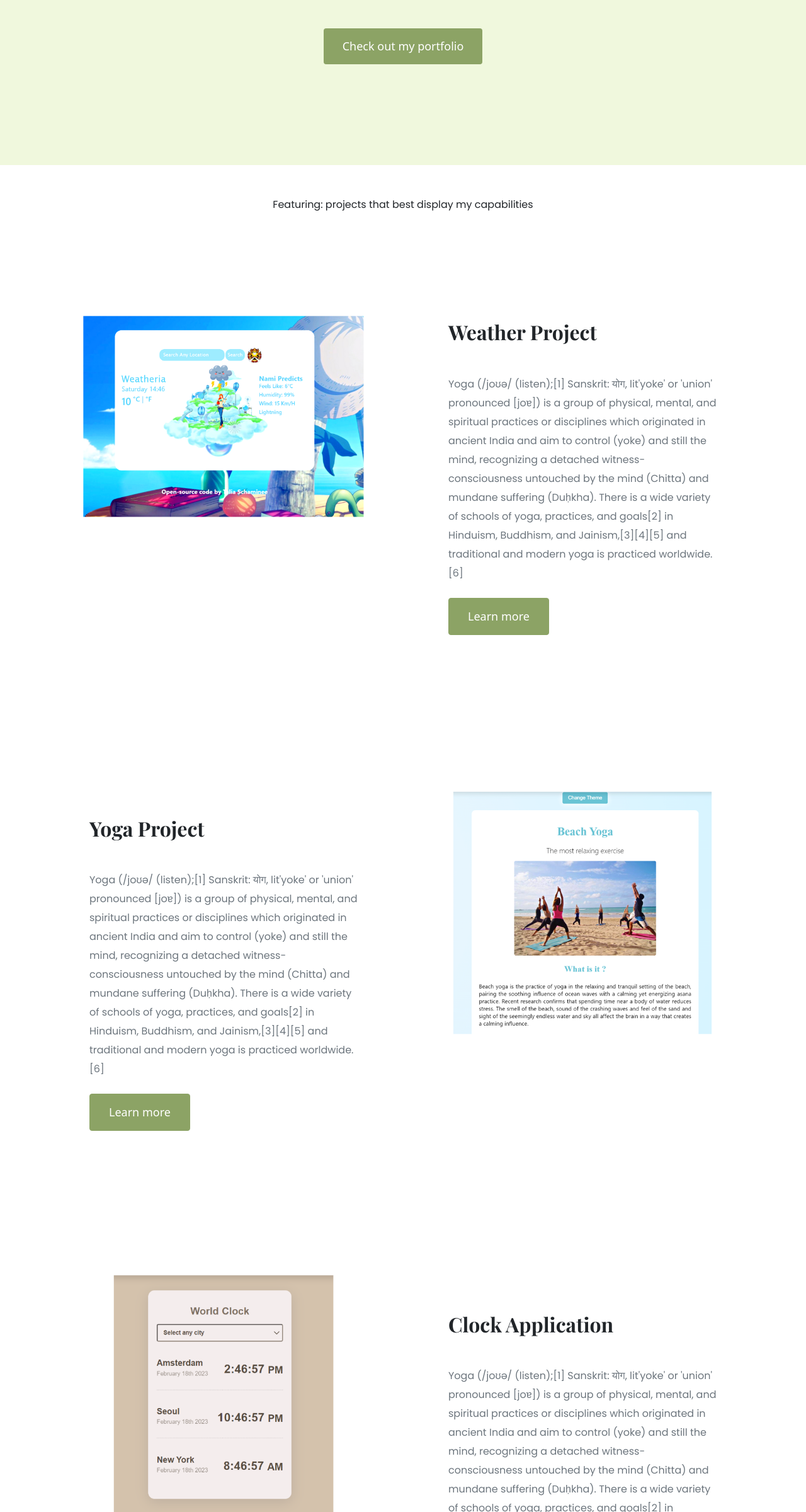
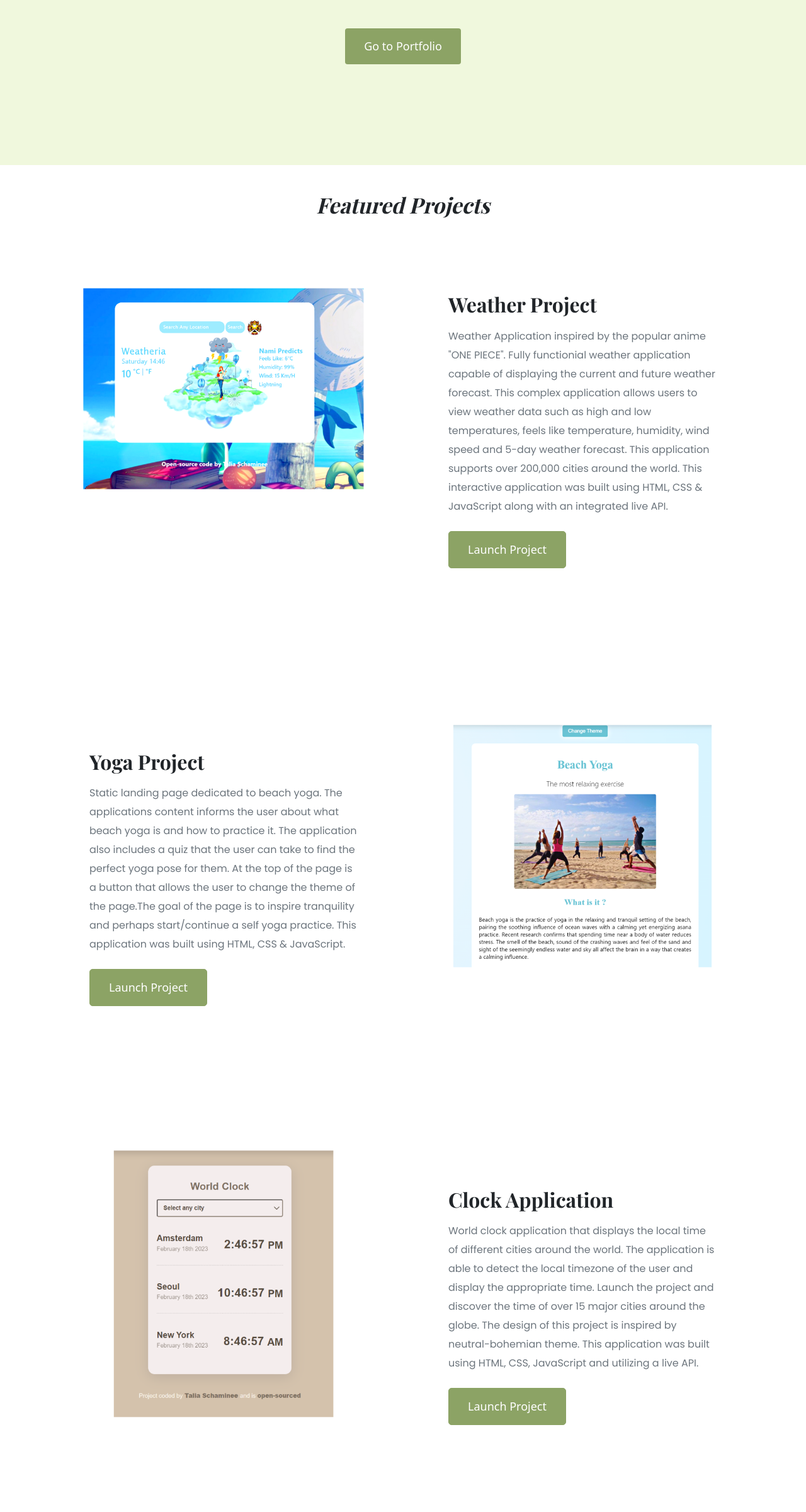
Before and after one commit to TaliaSchaminee/Talia-portfolio, a plain HTML site: page index.html in a window 1280 px wide. Shown: the part 400-2800 px from the top of the page at 63% size. Drawn offline with nearby package versions, Linux system fonts and the light colour scheme; a web font is replaced by a local one.

Commit message:
updated content on index , contact, about and work page

```diff
--- a/index.html
+++ b/index.html
@@ -67,36 +67,46 @@
     </nav>
 
     <div class="hero">
-      <p>Hello, I am</p>
+      <p>👋Hello, I am</p>
       <h1>Talia Schaminee</h1>
       <h2 class="mb-5">Front-end developer based in Europe</h2>
       <div>
-        <a href="#" class="btn btn-primary"> Check out my portfolio</a>
+        <a href="#" class="btn btn-primary"> Go to Portfolio</a>
       </div>
     </div>
-    <p class="text-center m-5">
-      Featuring: projects that best display my capabilities
-    </p>
+    <div class="container">
+      <p class="text-center mt-5 mb-1 below-hero">Featured Projects</p>
+    </div>
     <div class="container">
       <div class="row">
         <div class="col d-none d-lg-block">
-          <img src="images/weather_app.png" class="img-fluid" />
+          <img
+            src="images/weather_app.png"
+            class="img-fluid index-img"
+            alt="Weather Application inspired by anime ONE PIECE character Nami"
+          />
         </div>
         <div class="col">
           <div class="project-description mb-5">
-            <h2 class="mb-5">Weather Project</h2>
+            <h2 class="mb-3">Weather Project</h2>
             <p class="mb-4 text-muted">
-              Yoga (/joʊə/ (listen);[1] Sanskrit: योग, lit'yoke' or 'union'
-              pronounced [joɐ]) is a group of physical, mental, and spiritual
-              practices or disciplines which originated in ancient India and aim
-              to control (yoke) and still the mind, recognizing a detached
-              witness-consciousness untouched by the mind (Chitta) and mundane
-              suffering (Duḥkha). There is a wide variety of schools of yoga,
-              practices, and goals[2] in Hinduism, Buddhism, and
-              Jainism,[3][4][5] and traditional and modern yoga is practiced
-              worldwide.[6]
+              Weather Application inspired by the popular anime "ONE PIECE".
+              Fully functionial weather application capable of displaying the
+              current and future weather forecast. This complex application
+              allows users to view weather data such as high and low
+              temperatures, feels like temperature, humidity, wind speed and
+              5-day weather forecast. This application supports over 200,000
+              cities around the world. This interactive application was built
+              using HTML, CSS & JavaScript along with an integrated live API.
             </p>
-            <a href="#" class="btn btn-branding"> Learn more</a>
+            <a
+              href="https://www.shecodes.io/workshops/shecodes-plus-cfa149ac-be6d-433f-8646-4d9f24e6e4b0/projects/1399658"
+              class="btn btn-branding"
+              target="_blank"
+              alt="Weather Application inspired by anime ONE PIECE character Nami"
+            >
+              Launch Project</a
+            >
           </div>
         </div>
       </div>
@@ -104,23 +114,33 @@
       <div class="row">
         <div class="col">
           <div class="project-description mb-5">
-            <h2 class="mb-5">Yoga Project</h2>
+            <h2 class="mb-3">Yoga Project</h2>
             <p class="mb-4 text-muted">
-              Yoga (/joʊə/ (listen);[1] Sanskrit: योग, lit'yoke' or 'union'
-              pronounced [joɐ]) is a group of physical, mental, and spiritual
-              practices or disciplines which originated in ancient India and aim
-              to control (yoke) and still the mind, recognizing a detached
-              witness-consciousness untouched by the mind (Chitta) and mundane
-              suffering (Duḥkha). There is a wide variety of schools of yoga,
-              practices, and goals[2] in Hinduism, Buddhism, and
-              Jainism,[3][4][5] and traditional and modern yoga is practiced
-              worldwide.[6]
+              Static landing page dedicated to beach yoga. The applications
+              content informs the user about what beach yoga is and how to
+              practice it. The application also includes a quiz that the user
+              can take to find the perfect yoga pose for them. At the top of the
+              page is a button that allows the user to change the theme of the
+              page.The goal of the page is to inspire tranquility and perhaps
+              start/continue a self yoga practice. This application was built
+              using HTML, CSS & JavaScript.
             </p>
-            <a href="#" class="btn btn-branding"> Learn more</a>
+            <a
+              href="https://www.shecodes.io/workshops/shecodes-basics-add-on-438adb48-07e6-4b59-91b4-6407a241a657/projects/1288651"
+              class="btn btn-branding"
+              target="_blank"
+              alt="Launch Yoga landing page with custom theme"
+            >
+              Launch Project</a
+            >
           </div>
         </div>
         <div class="col d-none d-lg-block">
-          <img src="images/yoga_app.png" class="img-fluid" />
+          <img
+            src="images/yoga_app.png"
+            class="img-fluid"
+            alt="Yoga landing page with custom theme"
+          />
         </div>
       </div>
 
@@ -130,19 +150,23 @@
         </div>
         <div class="col">
           <div class="project-description">
-            <h2 class="mb-5">Clock Application</h2>
+            <h2 class="mb-3">Clock Application</h2>
             <p class="mb-4 text-muted">
-              Yoga (/joʊə/ (listen);[1] Sanskrit: योग, lit'yoke' or 'union'
-              pronounced [joɐ]) is a group of physical, mental, and spiritual
-              practices or disciplines which originated in ancient India and aim
-              to control (yoke) and still the mind, recognizing a detached
-              witness-consciousness untouched by the mind (Chitta) and mundane
-              suffering (Duḥkha). There is a wide variety of schools of yoga,
-              practices, and goals[2] in Hinduism, Buddhism, and
-              Jainism,[3][4][5] and traditional and modern yoga is practiced
-              worldwide.[6]
+              World clock application that displays the local time of different
+              cities around the world. The application is able to detect the
+              local timezone of the user and display the appropriate time.
+              Launch the project and discover the time of over 15 major cities
+              around the globe. The design of this project is inspired by
+              neutral-bohemian theme. This application was built using HTML,
+              CSS, JavaScript and utilizing a live API.
             </p>
-            <a href="#" class="btn btn-branding"> Learn more</a>
+            <a
+              href="https://www.shecodes.io/workshops/shecodes-plus-add-on-3b981107-1ac3-4a1c-b477-3b8b56ed9241/projects/1412220"
+              class="btn btn-branding"
+              target="_blank"
+            >
+              Launch Project</a
+            >
           </div>
         </div>
       </div>
--- a/styles/portfolio.css
+++ b/styles/portfolio.css
@@ -59,7 +59,7 @@ footer .social-links a {
   color: var(--branding-color);
   background-color: var(--secondary-color);
   padding: 10px 14px;
-  font-size: 18px;
+  font-size: 24px;
   border-radius: 50%;
   transition: all 100ms ease-in-out;
 }
@@ -107,6 +107,14 @@ footer h4 {
   font-size: 24px;
 }
 
+.below-hero {
+  font-size: 34px;
+  margin-top: 50px;
+  font-weight: 600;
+  font-style: italic;
+  font-family: var(--heading-font-family);
+}
+
 .btn-primary {
   background: var(--branding-color);
   border-radius: 4px;
@@ -128,10 +136,10 @@ footer h4 {
 }
 
 .btn-branding {
-  border-radius: 4px;
+  border-radius: 5px;
   color: white;
   font-size: 18px;
-
+  transition: all 200ms ease-in-out;
   line-height: 27px;
   padding: 15px 30px;
   background-color: var(--branding-color);
@@ -140,11 +148,11 @@ footer h4 {
 
 .btn-branding:hover {
   border-radius: 4px;
-  color: var(--branding-color);
+  background-color: white;
   font-size: 18px;
   line-height: 27px;
   padding: 15px 30px;
-  background-color: white;
+  color: var(--branding-color);
   border: 1px solid var(--branding-color);
 }
 
```
Also changed, not shown: about.html (+15 -6 lines), contact.html (+3 -1 lines), work.html (+45 -10 lines).
